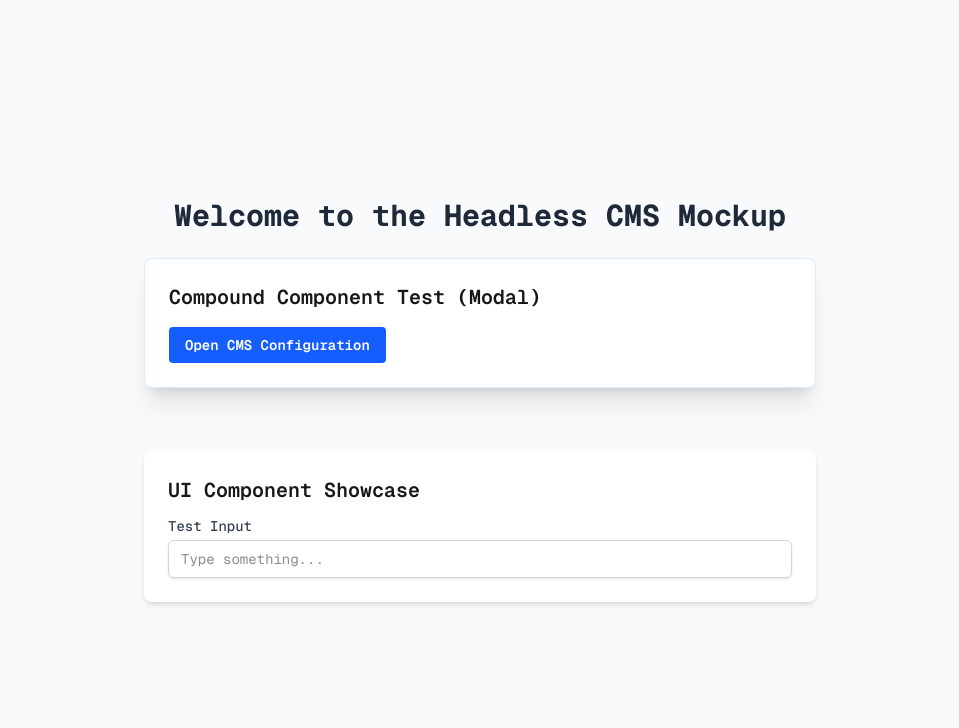
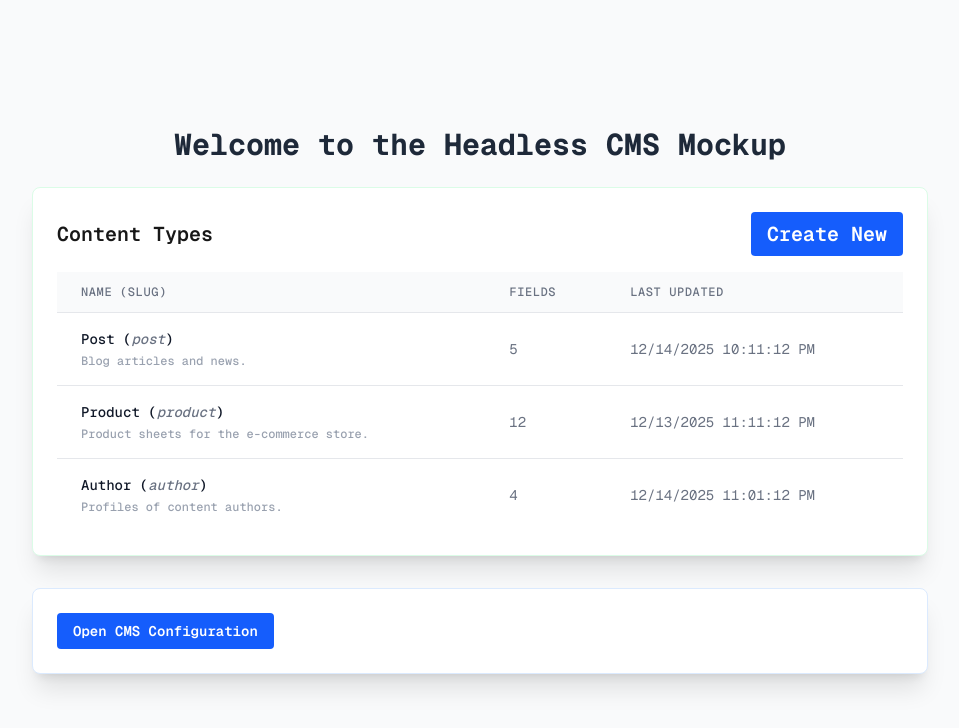
Before and after one commit to rivera-systems/headless-cms-architecture, a Next.js app: page / in a window 1280 px wide. Shown: the top 728 px of the page, without its empty margins (160-1119 px from the left). Built offline with nearby package versions, Linux system fonts and the light colour scheme.

Commit message:
feat(rsc): Implement Server Component Data Fetching and Content Types List

```diff
--- a/app/page.tsx
+++ b/app/page.tsx
@@ -6,11 +6,18 @@ import Modal, {
   ModalContent,
 } from "@/components/ui/Modal/Modal";
 
-/**
- * Root page component for the Headless CMS Project.
- * This is a React Server Component (RSC) by default.
- */
-export default function Home() {
+// Import fetching function (server-only capability)
+import { getContentViews } from "@/services/contentService";
+// Import types
+import { ContentType } from "@/lib/types/content";
+
+// Make the component asynchronous to allow 'await' calls
+export default async function Home() {
+  // KEY STEP: Server-Side Data Fetching (RSC)
+  // This happens once, on the server, before the page is streamed.
+  const contentTypes: ContentType[] = await getContentViews();
+
+  // ... (Existing Modal and Trigger components) ...
   const modalTriggerElement = (
     <ModalTrigger>
       <Button variant="primary">Open CMS Configuration</Button>
@@ -19,26 +26,70 @@ export default function Home() {
 
   return (
     <main className="flex min-h-screen flex-col items-center justify-center p-24 bg-gray-50">
-      <div className="z-10 w-full max-w-2xl items-center justify-between font-mono text-sm lg:flex flex-col space-y-8">
+      <div className="z-10 w-full max-w-4xl items-center justify-between font-mono text-sm lg:flex flex-col space-y-8">
         <h1 className="text-3xl font-bold text-gray-800 mb-6">
           Welcome to the Headless CMS Mockup
         </h1>
 
+        {/* --- NEW SECTION: Content Types List (Rendered by RSC) --- */}
+        <section className="w-full space-y-4 p-6 bg-white shadow-xl rounded-lg border border-green-100">
+          <h2 className="text-xl font-semibold mb-4 flex justify-between items-center">
+            Content Types
+            <Button variant="primary">Create New</Button>
+          </h2>
+
+          <div className="overflow-x-auto">
+            <table className="min-w-full divide-y divide-gray-200">
+              <thead className="bg-gray-50">
+                <tr>
+                  <th className="px-6 py-3 text-left text-xs font-medium text-gray-500 uppercase tracking-wider">
+                    Name (Slug)
+                  </th>
+                  <th className="px-6 py-3 text-left text-xs font-medium text-gray-500 uppercase tracking-wider">
+                    Fields
+                  </th>
+                  <th className="px-6 py-3 text-left text-xs font-medium text-gray-500 uppercase tracking-wider">
+                    Last Updated
+                  </th>
+                </tr>
+              </thead>
+              <tbody className="bg-white divide-y divide-gray-200">
+                {/* Mapping the fetched data */}
+                {contentTypes.map((type) => (
+                  <tr key={type.id}>
+                    <td className="px-6 py-4 whitespace-nowrap text-sm font-medium text-gray-900">
+                      {type.name} (
+                      <span className="text-gray-500 italic">{type.slug}</span>)
+                      <p className="text-xs text-gray-400 mt-1">
+                        {type.description}
+                      </p>
+                    </td>
+                    <td className="px-6 py-4 whitespace-nowrap text-sm text-gray-500">
+                      {type.fieldsCount}
+                    </td>
+                    <td className="px-6 py-4 whitespace-nowrap text-sm text-gray-500">
+                      {/* Formatting the date for display */}
+                      {type.lastUpdated.toLocaleDateString()}{" "}
+                      {type.lastUpdated.toLocaleTimeString()}
+                    </td>
+                  </tr>
+                ))}
+              </tbody>
+            </table>
+          </div>
+        </section>
+        {/* --- END OF SECTION --- */}
+
         {/* --- MODAL IMPLEMENTATION TEST --- */}
         <section className="w-full space-y-4 p-6 bg-white shadow-xl rounded-lg border border-blue-100">
-          <h2 className="text-xl font-semibold mb-4">
-            Compound Component Test (Modal)
-          </h2>
-
+          {/* ... Modal JSX (should still be fully functional) ... */}
           <Modal initialOpen={false} trigger={modalTriggerElement}>
             <ModalHeader title="CMS Settings Management" />
-
             <ModalContent>
               <p className="text-gray-600 mb-4">
                 This content is rendered via the Context API, proving state is
                 shared without prop drilling.
               </p>
-
               <Input
                 label="API Key"
                 id="apiKey"
@@ -46,7 +97,6 @@ export default function Home() {
                 placeholder="sk_******************"
                 containerClassName="mb-4"
               />
-
               <div className="flex justify-end">
                 <ModalTrigger>
                   <Button variant="secondary">Close</Button>
@@ -55,12 +105,6 @@ export default function Home() {
             </ModalContent>
           </Modal>
         </section>
-        {/* --- END MODAL TEST --- */}
-
-        <section className="w-full space-y-4 p-6 bg-white shadow-md rounded-lg mt-8">
-          <h2 className="text-xl font-semibold mb-3">UI Component Showcase</h2>
-          <Input label="Test Input" id="test" placeholder="Type something..." />
-        </section>
       </div>
     </main>
   );
--- /dev/null
+++ b/src/lib/constants/time.ts
@@ -0,0 +1,5 @@
+export const MS_IN_SECOND = 1000;
+export const MS_IN_MINUTE = MS_IN_SECOND * 60;
+export const MS_IN_HOUR = MS_IN_MINUTE * 60;
+export const MS_IN_DAY = MS_IN_HOUR * 24;
+export const MS_IN_WEEK = MS_IN_DAY * 7;
--- /dev/null
+++ b/src/lib/types/content.ts
@@ -0,0 +1,8 @@
+export interface ContentType {
+  id: string;
+  name: string;
+  slug: string;
+  description: string;
+  fieldsCount: number;
+  lastUpdated: Date;
+}
--- /dev/null
+++ b/src/services/contentService.ts
@@ -0,0 +1,49 @@
+import {
+  MS_IN_DAY,
+  MS_IN_HOUR,
+  MS_IN_MINUTE,
+  MS_IN_SECOND,
+} from "@/lib/constants/time";
+import { ContentType } from "@/lib/types/content";
+
+const delay = (ms: number) => new Promise((resolve) => setTimeout(resolve, ms));
+
+const mockContentTypes: ContentType[] = [
+  {
+    id: "ct-1",
+    name: "Post",
+    slug: "post",
+    description: "Blog articles and news.",
+    fieldsCount: 5,
+    lastUpdated: new Date(Date.now() - MS_IN_HOUR),
+  },
+  {
+    id: "ct-2",
+    name: "Product",
+    slug: "product",
+    description: "Product sheets for the e-commerce store.",
+    fieldsCount: 12,
+    lastUpdated: new Date(Date.now() - MS_IN_DAY),
+  },
+  {
+    id: "ct-3",
+    name: "Author",
+    slug: "author",
+    description: "Profiles of content authors.",
+    fieldsCount: 4,
+    lastUpdated: new Date(Date.now() - MS_IN_MINUTE * 10),
+  },
+];
+
+/**
+ * Service that simulates fetching the list of Content Types.
+ * This function is designed to be called only from a React Server Component (RSC).
+ * @returns Promise that resolves to an array of ContentType.
+ */
+export async function getContentViews(): Promise<ContentType[]> {
+  // Simulate an async fetch and network/DB latency
+  await delay(MS_IN_SECOND);
+
+  // In a real environment, this would be a fetch(db_url) or db.query()
+  return mockContentTypes;
+}
```
